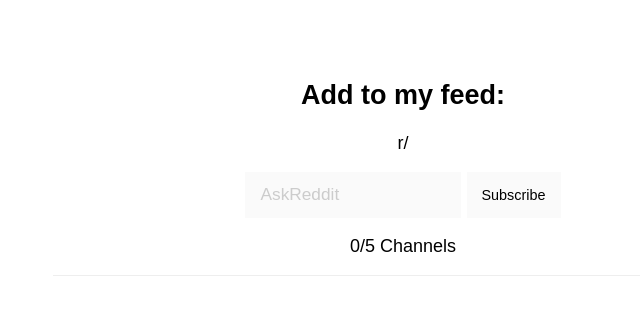
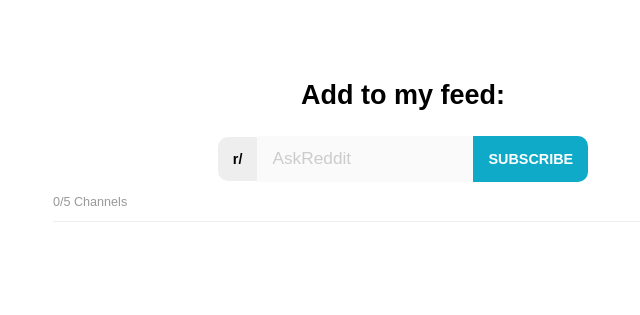
Before and after one commit to TomBombadilV/windfall, a Django app: page /takehome/ in a window 1280 px wide. Shown: the top 315 px of the page, without its empty margins (237-877 px from the left). Run offline with Django 3.2, Linux system fonts and the light colour scheme; data that the repository does not hold is empty.

Commit message:
Added styling for post tiles and subscription form

```diff
--- a/app/takehome/static/css/main.css
+++ b/app/takehome/static/css/main.css
@@ -42,3 +42,93 @@ hr {
     color: #eee;
     background-color: #eee;
 }
+
+/* ------------------------------------------------------------------------- */
+/* --------------------------- Subscription Form --------------------------- */
+/* ------------------------------------------------------------------------- */
+
+.title {
+    margin-bottom: 25px;
+}
+
+.follow-form-lead,
+#follow-form,
+.post-image-col,
+.post-text-col {
+    display: inline-block;
+}
+
+.follow-form-lead {
+    background-color: var(--med-gray);
+    border-top-left-radius: 10px;
+    border-bottom-left-radius: 10px;
+    font-size: 0.8em;
+    font-weight: bold;
+    padding-left: 15px;
+    padding-right: 15px;
+}
+
+#id_name {
+    margin-left: -5px;
+    margin-right: -5px;
+}
+
+.subscribe-button {
+    border: 0px;
+    background-color: var(--accent-color);
+    color: white;
+    font-weight: bold;
+    text-transform: uppercase;
+    border-top-right-radius: 10px;
+    border-bottom-right-radius: 10px;
+}
+
+.subreddit-count {
+    text-align: left;
+    font-size: 0.3em;
+}
+
+/* ------------------------------------------------------------------------- */
+/* ------------------------------- Post Tiles ------------------------------ */
+/* ------------------------------------------------------------------------- */
+
+.post-tile {
+    padding: 20px;
+    text-align: left;
+    border: 1px solid #999;
+    border-radius: 10px;
+    padding: 10px;
+    margin-top: 20px;
+}
+
+
+.post-image-col {
+    width: 18%;
+}
+
+.post-text-col {
+    width: 80%;
+}
+
+.subreddit-count,
+.post-subreddit,
+.post-metadata {
+    font-size: 0.7em;
+}
+
+.subreddit-count,
+.post-subreddit-leader,
+.post-metadata {
+    color: var(--dark-gray);
+}
+
+.post-title {
+    font-weight: bold;
+}
+
+.post-image {
+    height: 100%;
+    width: 100%;
+    border-radius: 50%;
+    background-color: var(--med-gray);
+}
```
